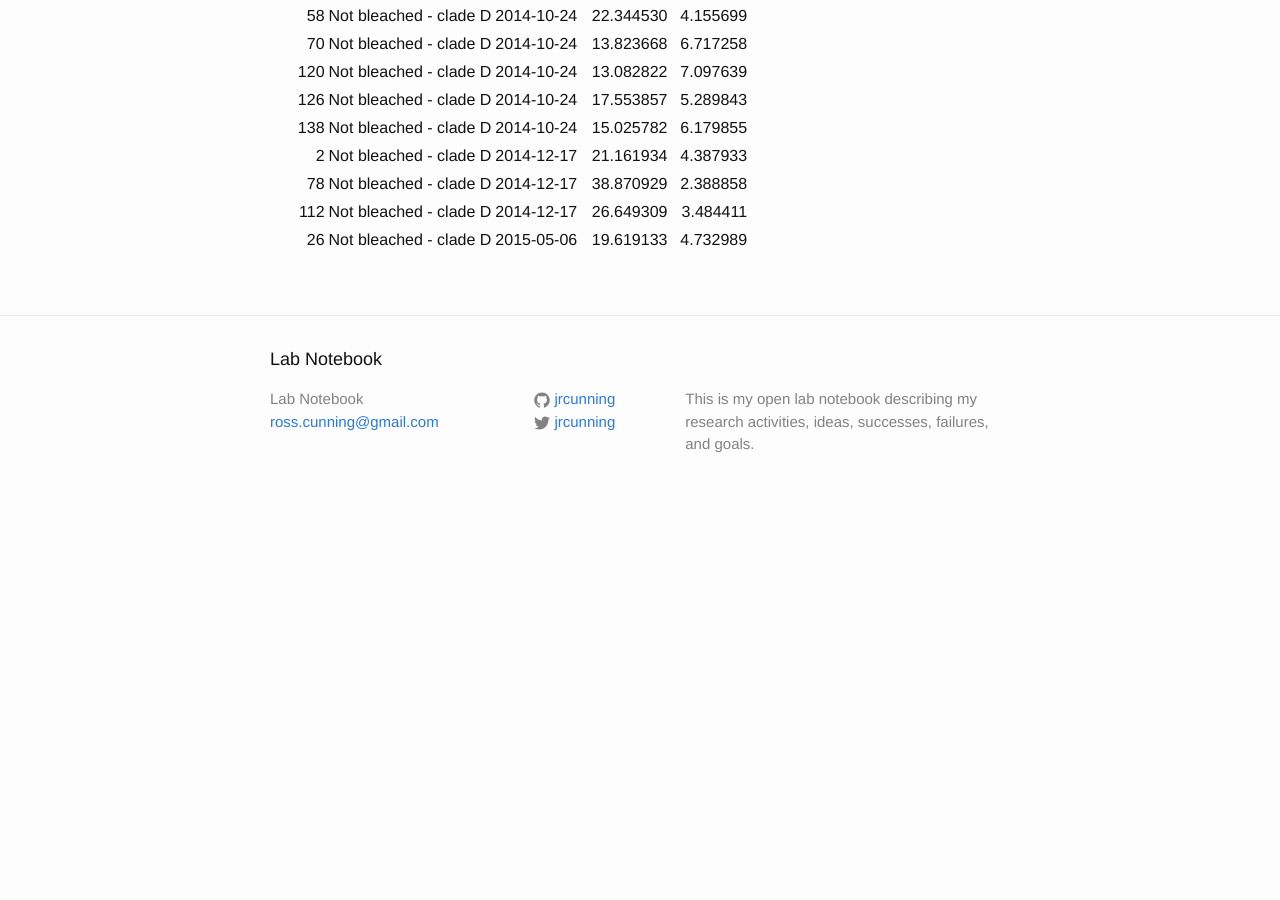
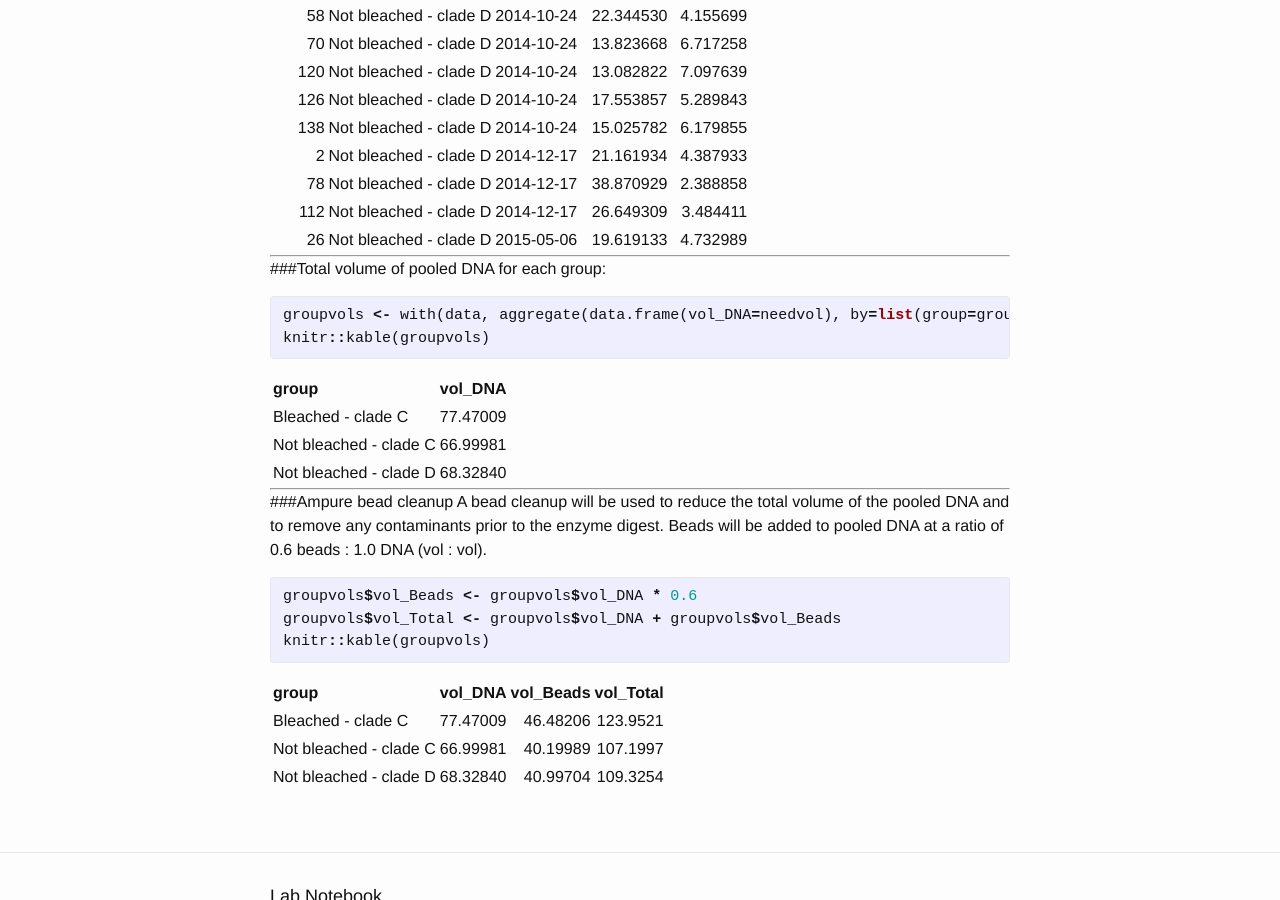
Before and after one commit to jrcunning/labnotebook, a Jekyll site: the page built from _posts/2016-05-27-pooling-samples-for-ezrad-libraries.md, in a window 1280 px wide and 900 px high, scrolled down 1469 px. Built offline with Jekyll 4.4.1, drawn with Linux system fonts in a browser that asks for light colours; before the commit the page ends 1985 px from its top, so only the background shows below that; some of the changed text lies outside the part shown.

Commit message:
calc bead vol

```diff
--- a/_posts/2016-05-27-pooling-samples-for-ezrad-libraries.md
+++ b/_posts/2016-05-27-pooling-samples-for-ezrad-libraries.md
@@ -64,3 +65,40 @@ knitr::kable(data, row.names=F)
 |     78|Not bleached - clade D |2014-12-17  | 38.870929|  2.388858|
 |    112|Not bleached - clade D |2014-12-17  | 26.649309|  3.484411|
 |     26|Not bleached - clade D |2015-05-06  | 19.619133|  4.732989|
+
+***
+
+###Total volume of pooled DNA for each group:
+
+{% highlight r %}
+groupvols <- with(data, aggregate(data.frame(vol_DNA=needvol), by=list(group=group), FUN=sum))
+knitr::kable(groupvols)
+{% endhighlight %}
+
+
+
+|group                  |  vol_DNA|
+|:----------------------|--------:|
+|Bleached - clade C     | 77.47009|
+|Not bleached - clade C | 66.99981|
+|Not bleached - clade D | 68.32840|
+
+***
+
+###Ampure bead cleanup
+A bead cleanup will be used to reduce the total volume of the pooled DNA and to remove any contaminants prior to the enzyme digest. Beads will be added to pooled DNA at a ratio of 0.6 beads : 1.0 DNA (vol : vol).
+
+
+{% highlight r %}
+groupvols$vol_Beads <- groupvols$vol_DNA * 0.6
+groupvols$vol_Total <- groupvols$vol_DNA + groupvols$vol_Beads
+knitr::kable(groupvols)
+{% endhighlight %}
+
+
+
+|group                  |  vol_DNA| vol_Beads| vol_Total|
+|:----------------------|--------:|---------:|---------:|
+|Bleached - clade C     | 77.47009|  46.48206|  123.9521|
+|Not bleached - clade C | 66.99981|  40.19989|  107.1997|
+|Not bleached - clade D | 68.32840|  40.99704|  109.3254|
```
Also changed, not shown: other parts of _posts/2016-05-27-pooling-samples-for-ezrad-libraries.md (+2 -1 lines), _source/pooling-samples-for-ezrad-libraries/2016-05-27-pooling-samples-for-ezrad-libraries.Rmd (+19 -0 lines).
